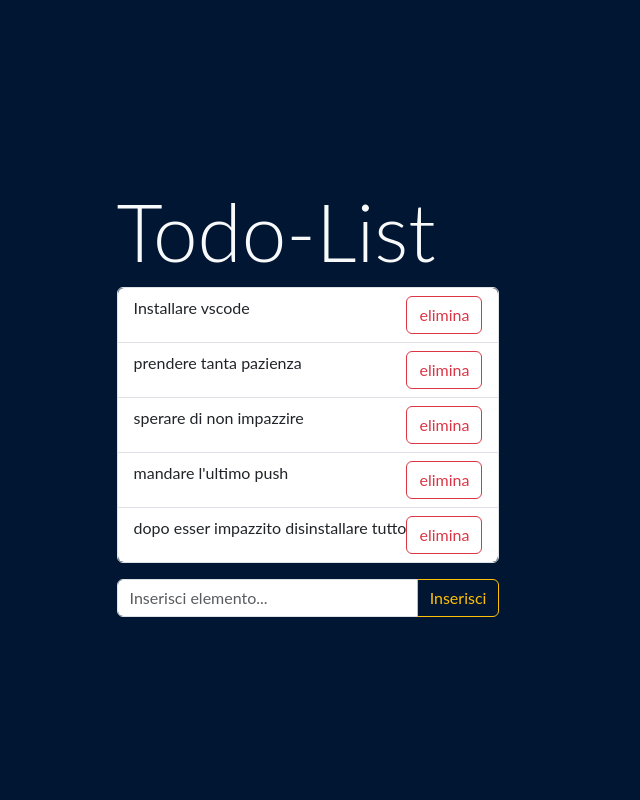
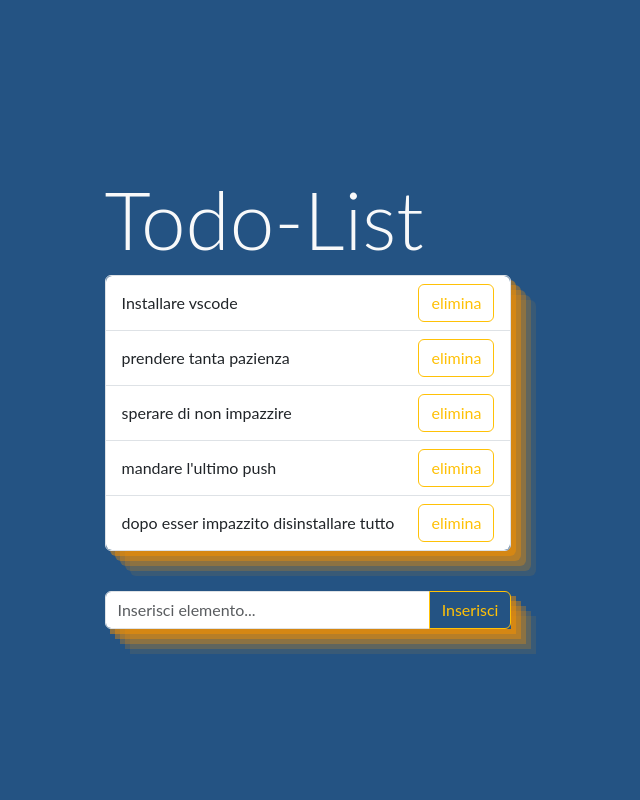
Before and after one commit to Trotteriniku/php-todo-list-json, a PHP site: page / in a window 1280 px wide. Shown: the whole page, without its empty margins (332-972 px from the left). Run offline with PHP 8.4, Linux system fonts and the light colour scheme; some libraries are stand-ins or nearby versions.

Commit message:
added more style

```diff
--- a/css/style.css
+++ b/css/style.css
@@ -17,5 +17,10 @@ body {
     display: flex;
     justify-content: center;
     align-items: center;
-    background: #001632;
+    background: #245383;
+
 }
+
+.shadowfilt{
+    box-shadow: rgba(246, 144, 0, 0.5) 5px 5px, rgba(246,144, 0, 0.4) 10px 10px, rgba(246,144, 0, 0.3) 15px 15px, rgba(246,144, 0, 0.2) 20px 20px, rgba(246,144, 0, 0.1) 25px 25px;
+}
--- a/index.php
+++ b/index.php
@@ -15,21 +15,21 @@
 
 <body>
 
-    <div class="wrapcontainer">
+    <div class="wrapcontainer ">
         <div id="app">
             <section class="todo-list py-3">
                 <div class="container">
                     <div class="row">
                         <div class="col-12">
                             <h1 class="display-1 text-light">Todo-List</h1>
-                            <ul class="list-group list-group-flush border border-1 rounded ">
+                            <ul class="list-group list-group-flush border border-1 rounded shadowfilt ">
                                 <li v-for="(task, index) in todolist" :key="index"
-                                    class="list-group-item d-flex justify-content-between">
+                                    class="list-group-item d-flex justify-content-between align-items-center gap-4">
                                     <span :class="{'text-decoration-line-through' : task.done}"
                                         @click="markToggle(index)">{{task.name}}</span>
 
-                                    <span class="btn btn-outline-danger pointer-event"
-                                        @click="taskRemover(index)">elimina</span>
+                                    <span class="btn btn-outline-warning pointer-event " @click="taskRemover(index)">
+                                        elimina</span>
                                 </li>
                             </ul>
                         </div>
@@ -39,8 +39,8 @@
             <section class="add-todo">
                 <div class="container">
                     <div class="row">
-                        <div class="col-12">
-                            <div class="input-group mb-3">
+                        <div class="col-12 mt-4 ">
+                            <div class="input-group mb-3  shadowfilt">
                                 <input v-model="newTask" type="text" class="form-control"
                                     placeholder="Inserisci elemento..."
                                     aria-label="Inserisci nuovo elemento per la lista" aria-describedby="button-add"
```
